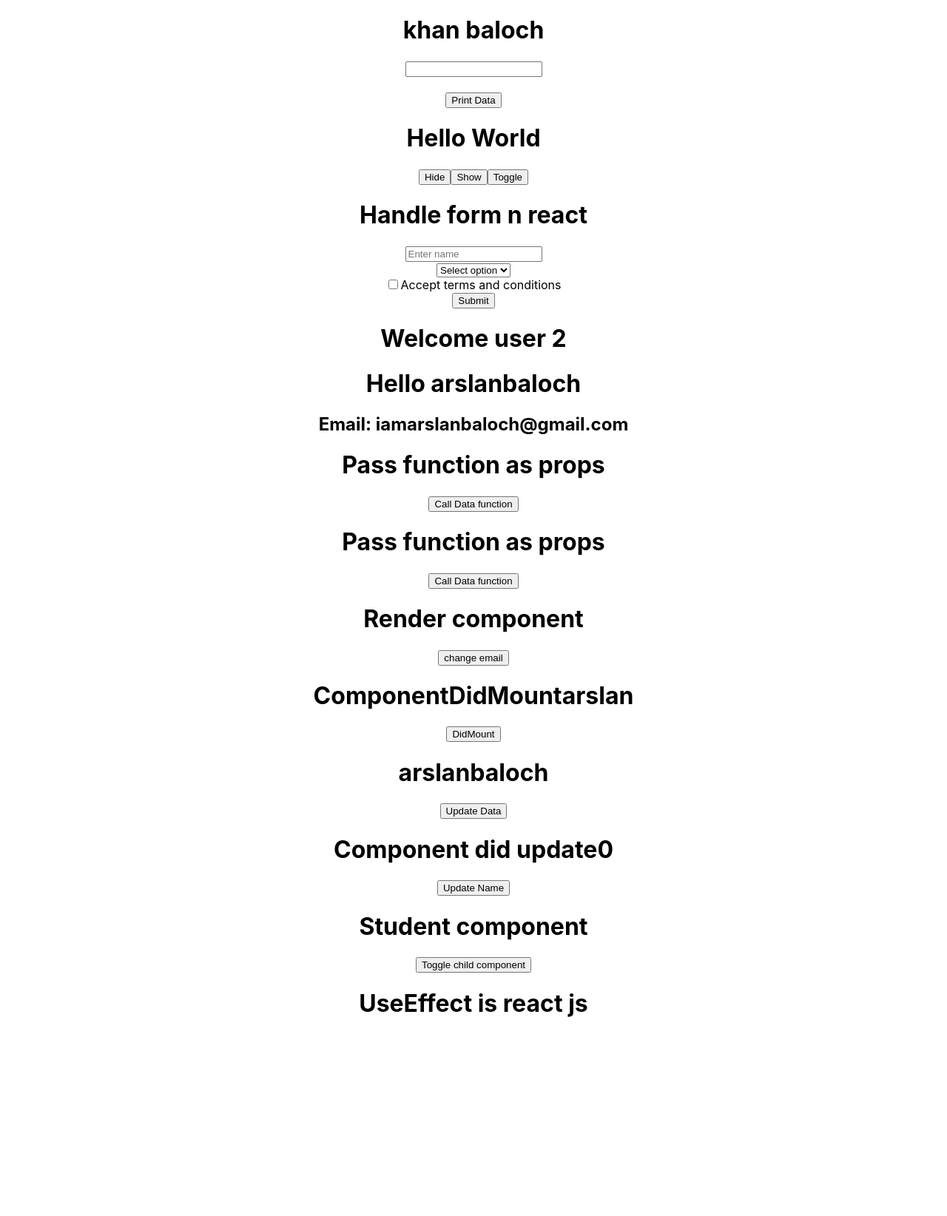
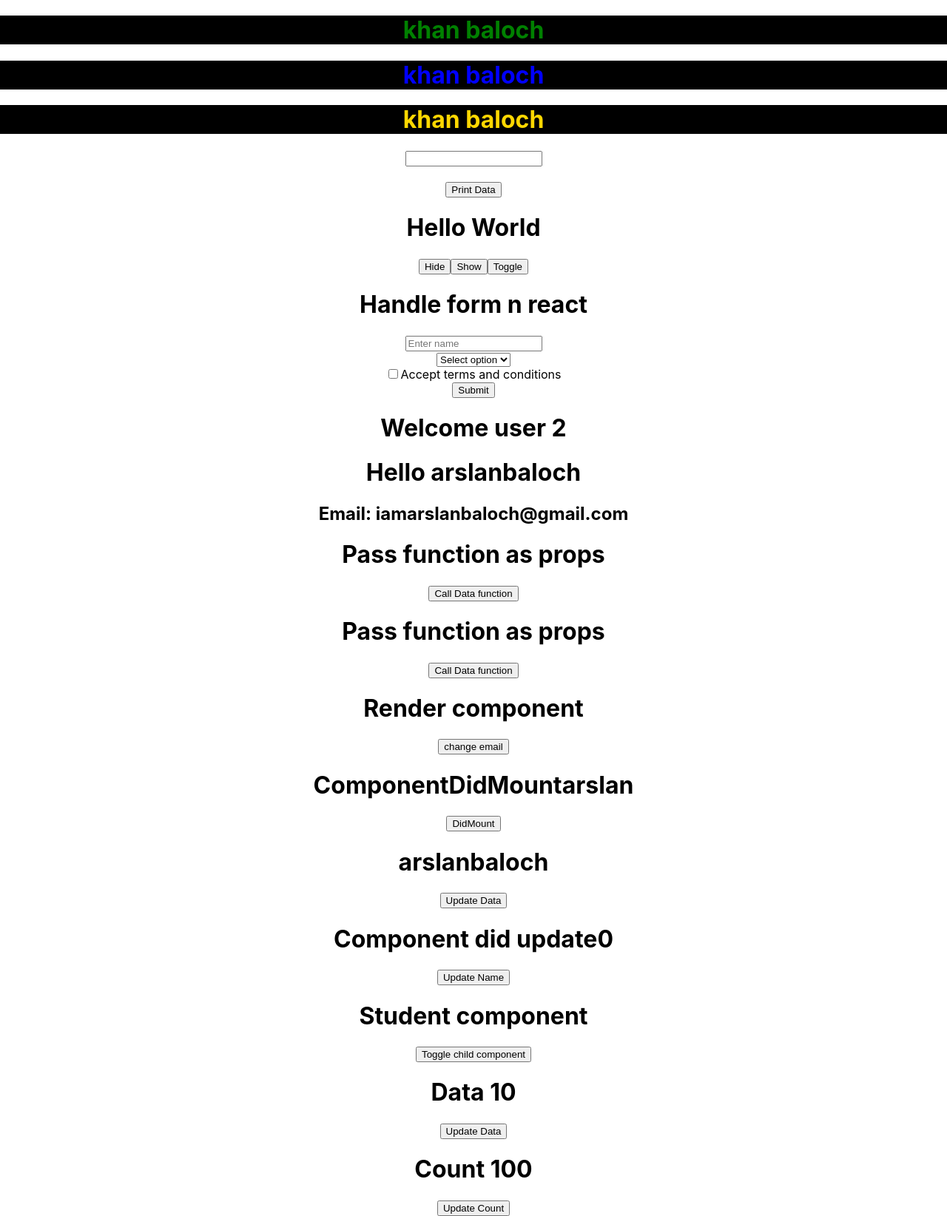
Before and after one commit to arslan8270/React-js-series, a React (Create React App) app: page / in a window 1280 px wide. Shown: the whole page at 74% size. Before the commit the page ends 1397 px from the top, so only its background shows below. Built offline with nearby package versions, Linux system fonts and the light colour scheme.

Commit message:
style added

```diff
--- a/src/App.js
+++ b/src/App.js
@@ -16,6 +16,8 @@ import RenderCycle from './RenderCycle';
 import WillUnmount from './WillUnmount';
 import Hook from './Hook';
 import UseEffectHook from './UseEffectHook';
+import './style.css';
+import style from './custom.module.css'
 
 
 
@@ -69,7 +71,12 @@ class App extends React.Component {
 
     return (
       <div className="App">
-        <h1>{data}</h1>
+        <h1 className='primary'>{data}</h1>
+        <h1 style={{color:'blue',backgroundColor:"black"}}>{data}</h1>
+        <h1 className={style.success}>{data}</h1>
+
+
+
 
 
         <Getinbox />
--- a/src/UseEffectHook.js
+++ b/src/UseEffectHook.js
@@ -1,15 +1,26 @@
-import React,{useEffect} from "react";
+import React, { useEffect, useState } from "react";
 
-function UseEffectHook()
-{
-useEffect(()=>{
-    alert("UseEffect called")
-})
+function UseEffectHook() {
+    const [data, setData] = useState(10);
+    const [count, setCount] = useState(100);
+
+    useEffect(() => {
+        alert("data")
+    }, [data])
+
+    useEffect(() => {
+        alert("count")
+    }, [count])
+
+    return (
+        <>
+
+            <h1>Data {data}</h1>
+            <button onClick={() => setData(data + 1)}>Update Data</button>
 
 
-    return(
-        <>
-        <h1>UseEffect is react js</h1>
+            <h1>Count {count}</h1>
+            <button onClick={() => setCount(count + 1)}>Update Count</button>
         </>
 
     )
--- /dev/null
+++ b/src/custom.module.css
@@ -0,0 +1,4 @@
+.success{
+    color: gold;
+    background-color: black;
+}
--- /dev/null
+++ b/src/style.css
@@ -0,0 +1,4 @@
+.primary{
+    background-color: black;
+    color: green;
+}
```
